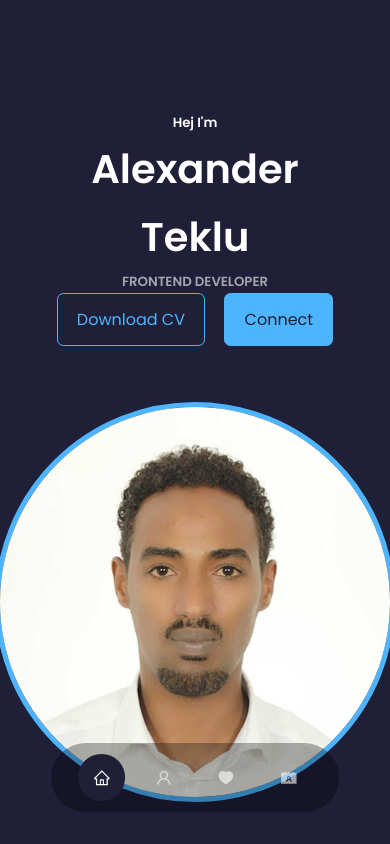
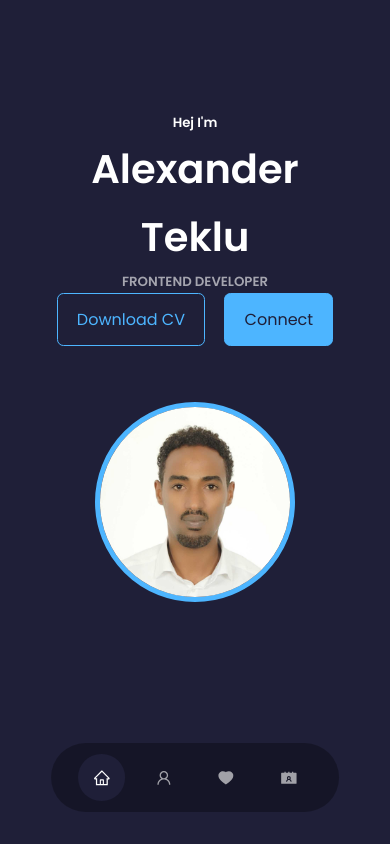
Before and after one commit to AlexTeklu/Alex-Portfolio, a React (Create React App) app: page / in a window 390 px wide. Shown: the top 844 px of the page. Built offline with nearby package versions, Linux system fonts and the light colour scheme; a web font is replaced by a local one.

Commit message:
media query fixed

```diff
--- a/src/components/Header/header.css
+++ b/src/components/Header/header.css
@@ -83,4 +83,8 @@ header {
 	.scroll_down {
 		display: none;
 	}
+	.myImage img {
+		width: 200px;
+		height: 200px;
+	}
 }
```
